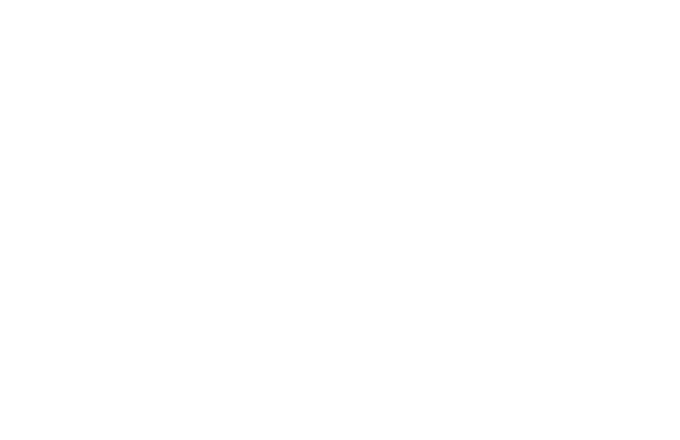
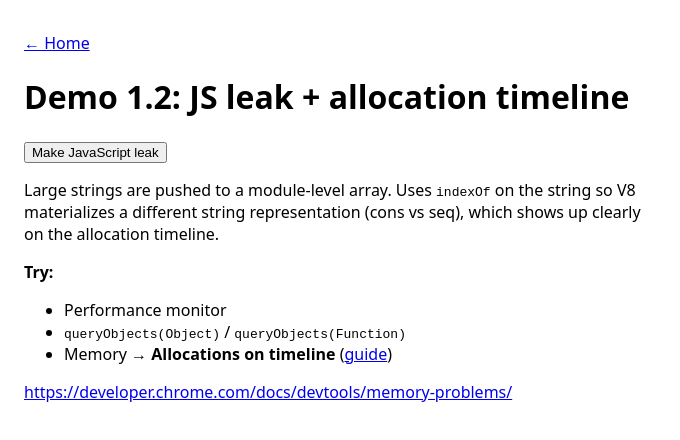
Before and after one commit to victor-homyakov/memory-leaks-demo, a React (Vite) app: page /demo-1-2 in a window 1280 px wide. Shown: the top 440 px of the page, without its empty margins (0-680 px from the left). Built offline with nearby package versions, Linux system fonts and the light colour scheme.

Commit message:
Add routing and demo pages for memory leak examples

```diff
--- a/package.json
+++ b/package.json
@@ -11,7 +11,8 @@
     },
     "dependencies": {
         "react": "^19.2.4",
-        "react-dom": "^19.2.4"
+        "react-dom": "^19.2.4",
+        "react-router-dom": "^7.9.6"
     },
     "devDependencies": {
         "@eslint/js": "^9.39.4",
--- a/src/App.tsx
+++ b/src/App.tsx
@@ -1,3 +1,17 @@
+import { BrowserRouter, Route, Routes } from "react-router-dom";
+import Demo11Detached from "./pages/Demo11Detached.tsx";
+import Demo12 from "./pages/Demo12.tsx";
+import Home from "./pages/Home.tsx";
+
 export default function App() {
-    return <main />;
+    return (
+        <BrowserRouter>
+            <Routes>
+                <Route path="/" element={<Home />} />
+                <Route path="/demo-1-1" element={<Demo11Detached />} />
+                <Route path="/demo-1-2" element={<Demo12 mode="timeline" />} />
+                <Route path="/demo-1-3" element={<Demo12 mode="subtle" />} />
+            </Routes>
+        </BrowserRouter>
+    );
 }
--- /dev/null
+++ b/src/demos/detachedElementsLeak.ts
@@ -0,0 +1,11 @@
+/** Module-level retention: UL subtrees never attached to document → DevTools "Detached elements". */
+const detached: HTMLUListElement[] = [];
+
+export function leakDetachedNodes(): void {
+    const ul = document.createElement("ul");
+    for (let i = 0; i < 5; i++) {
+        const li = document.createElement("li");
+        ul.appendChild(li);
+    }
+    detached.push(ul);
+}
--- /dev/null
+++ b/src/demos/jsHeapLeak.ts
@@ -0,0 +1,17 @@
+const data: string[] = [];
+
+export function leakJs(): void {
+    const str = new Array(1000000).join("x");
+    // A trick to convert CONS_ONE_BYTE_STRING_TYPE into SEQ_ONE_BYTE_STRING_TYPE
+    const pos = str.indexOf("x");
+    if (Math.random() > 1) {
+        // A trick to avoid dead code elimination and to never actually write to the console
+        console.log(pos);
+    }
+    data.push(str);
+}
+
+export function leakJs2(): void {
+    const str = new Array(1000000).join("x");
+    data.push(str);
+}
--- /dev/null
+++ b/src/pages/Demo11Detached.tsx
@@ -0,0 +1,37 @@
+import { Link } from "react-router-dom";
+import { leakDetachedNodes } from "../demos/detachedElementsLeak.ts";
+
+const CHROME_MEMORY_GUIDE = "https://developer.chrome.com/docs/devtools/memory-problems/";
+
+export default function Demo11Detached() {
+    return (
+        <main style={{ padding: "1rem 1.5rem", maxWidth: "42rem" }}>
+            <p>
+                <Link to="/">← Home</Link>
+            </p>
+            <h1>Demo 1.1: Detached elements</h1>
+            <p>
+                <button type="button" onClick={leakDetachedNodes}>
+                    Make detached nodes
+                </button>
+            </p>
+            <p>
+                Each click builds a <code>ul</code> with five <code>li</code> nodes, never attaches them to the
+                document, and keeps references in a module-level array.
+            </p>
+            <p>
+                <strong>Try:</strong>
+                <ul>
+                    <li> Performance monitor</li>
+                    <li>
+                        console <code>queryObjects(HTMLElement)</code>
+                    </li>
+                    <li> Memory → Detached elements</li>
+                </ul>
+            </p>
+            <p>
+                <a href={CHROME_MEMORY_GUIDE}>{CHROME_MEMORY_GUIDE}</a>
+            </p>
+        </main>
+    );
+}
--- /dev/null
+++ b/src/pages/Demo12.tsx
@@ -0,0 +1,69 @@
+import { Link } from "react-router-dom";
+import { leakJs, leakJs2 } from "../demos/jsHeapLeak.ts";
+
+const CHROME_MEMORY_GUIDE = "https://developer.chrome.com/docs/devtools/memory-problems/";
+const CHROME_ALLOCATION_TIMELINE = "https://developer.chrome.com/docs/devtools/memory-problems/allocation-profiler/";
+
+type Demo12Mode = "timeline" | "subtle";
+
+type Demo12Props = {
+    mode: Demo12Mode;
+};
+
+export default function Demo12({ mode }: Demo12Props) {
+    const isTimeline = mode === "timeline";
+
+    return (
+        <main style={{ padding: "1rem 1.5rem", maxWidth: "42rem" }}>
+            <p>
+                <Link to="/">← Home</Link>
+            </p>
+            <h1>{isTimeline ? "Demo 1.2: JS leak + allocation timeline" : "Demo 1.3: Less obvious JS leak"}</h1>
+            {isTimeline ? (
+                <>
+                    <p>
+                        <button type="button" onClick={leakJs}>
+                            Make JavaScript leak
+                        </button>
+                    </p>
+                    <p>
+                        Large strings are pushed to a module-level array. Uses <code>indexOf</code> on the string so V8
+                        materializes a different string representation (cons vs seq), which shows up clearly on the
+                        allocation timeline.
+                    </p>
+                    <p>
+                        <strong>Try:</strong>
+                        <ul>
+                            <li> Performance monitor</li>
+                            <li>
+                                <code>queryObjects(Object)</code> / <code>queryObjects(Function)</code>
+                            </li>
+                            <li>
+                                Memory → <strong>Allocations on timeline</strong> (
+                                <a href={CHROME_ALLOCATION_TIMELINE}>guide</a>)
+                            </li>
+                        </ul>
+                    </p>
+                </>
+            ) : (
+                <>
+                    <p>
+                        <button type="button" onClick={leakJs2}>
+                            Make less obvious JavaScript leak
+                        </button>
+                    </p>
+                    <p>
+                        Same retained <code>data</code> array as demo 1.2, but without the extra string operation — heap
+                        still grows; pattern can look subtler when you compare profiles.
+                    </p>
+                    <p>
+                        <strong>Try:</strong> same tools as 1.2; compare allocation shapes with demo 1.2.
+                    </p>
+                </>
+            )}
+            <p>
+                <a href={CHROME_MEMORY_GUIDE}>{CHROME_MEMORY_GUIDE}</a>
+            </p>
+        </main>
+    );
+}
--- /dev/null
+++ b/src/pages/Home.tsx
@@ -0,0 +1,20 @@
+import { Link } from "react-router-dom";
+
+export default function Home() {
+    return (
+        <main style={{ padding: "1rem 1.5rem", maxWidth: "42rem" }}>
+            <h1>Memory leaks demo</h1>
+            <ul>
+                <li>
+                    <Link to="/demo-1-1">Demo 1.1 — Detached elements</Link>
+                </li>
+                <li>
+                    <Link to="/demo-1-2">Demo 1.2 — JS leak + allocation timeline</Link>
+                </li>
+                <li>
+                    <Link to="/demo-1-3">Demo 1.3 — Less obvious JS leak</Link>
+                </li>
+            </ul>
+        </main>
+    );
+}
```
Also changed, not shown: 1 other file (tests, documents, lock files or other folders).
